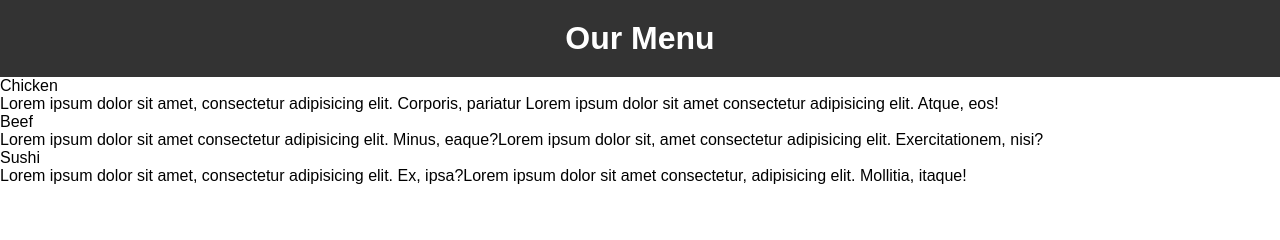
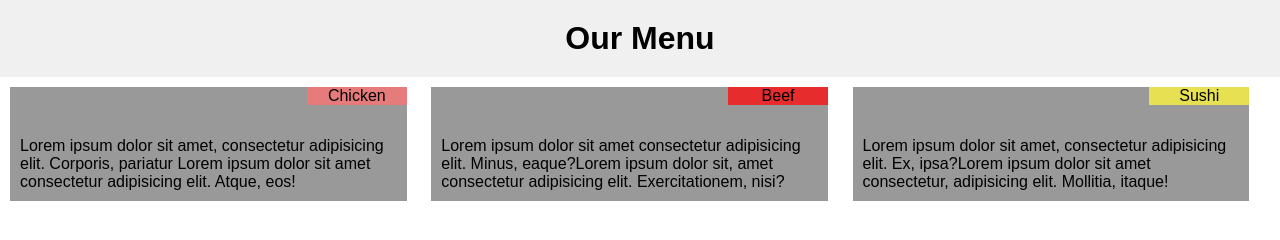
Before and after one commit to Siddhantbg/Mod-2-Solution, a plain HTML site: page index.html in a window 1280 px wide. Drawn offline with Linux system fonts and the light colour scheme.

Commit message:
Update index.css

```diff
--- a/index.css
+++ b/index.css
@@ -10,41 +10,67 @@ body {
 
 header {
     text-align: center;
-    padding: 20px 0;
-    background-color: #333;
-    color: #fff;
+    padding: 20px;
+    background-color: #f0f0f0;
 }
 
-main {
-    display: flex;
-    flex-wrap: wrap;
+h1 {
+    font-size: 2em;
 }
 
-.section {
+.box {
+    padding: 10px;
+    margin: 10px;
+    background-color: #999999;
+    width: calc(33.33% - 20px);
+    min-width: 200px;
+    height: auto;
     position: relative;
-    width: 100%;
-    padding: 20px;
-    border: 1px solid #000;
+    display: inline-block;
+
 }
 
-.section-title {
-    position: absolute;
-    top: 0;
-    right: 0;
-    padding: 5px 10px;
-    background-color: #f00;
-    color: #fff;
-    border: 1px solid #000;
+.box p {
+    margin-top: 40px;
 }
 
-@media (min-width: 768px) {
-    .section {
-        width: 50%;
+.box .chick {
+    background-color: rgb(230, 123, 123);
+    width: 100px;
+    position: absolute;
+    top: 0px;
+    right: 0px;
+    text-align: center;
+}
+
+.box .beef {
+    background-color: rgb(230, 44, 44);
+    width: 100px;
+    position: absolute;
+    top: 0px;
+    right: 0px;
+    text-align: center;
+}
+
+.box .sushi {
+    background-color: rgb(231, 224, 82);
+    width: 100px;
+    position: absolute;
+    top: 0px;
+    right: 0px;
+    text-align: center;
+}
+.box1{
+    width: 31%;
+}
+.box2{
+    width: 31%;
+}
+.box3{
+    width: 31%;
+}
+@media screen and (max-width: 767px) {
+    .box {
+        width: calc(50% - 20px);
     }
 }
-
-@media (min-width: 992px) {
-    .section {
-        width: 33.33%;
-    }
-}
```
